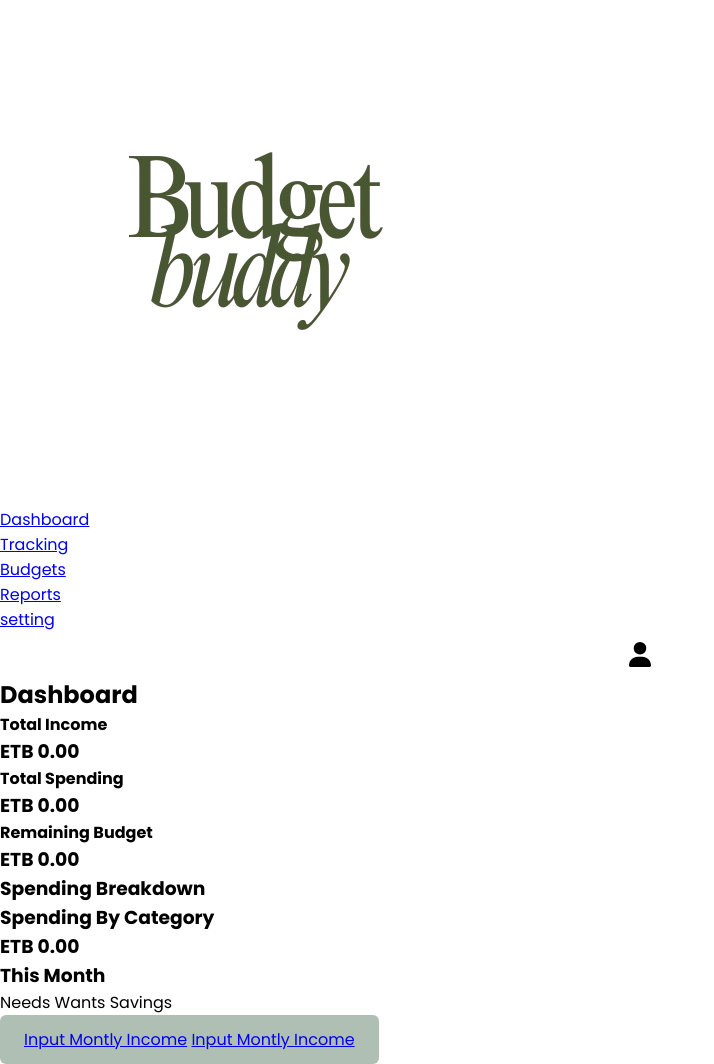
After one commit to bekadesta/BudgetBuddy, a PHP site: page /dashboard.php in a window 1280 px wide. The commit adds this page. Shown: the whole page, without its empty margins (0-714 px from the left). Run offline with PHP 8.4, Linux system fonts and the light colour scheme.

```diff
--- /dev/null
+++ b/dashboard.php
@@ -0,0 +1,80 @@
+<?php
+
+?>
+
+<!DOCTYPE html>
+<html lang="en">
+<head>
+    <meta charset="UTF-8">
+    <meta name="viewport" content="width=device-width, initial-scale=1.0">
+    <title>Your Dashboard</title>
+    <link rel="stylesheet" href="./CSS/style.css">
+        <link href="https://fonts.googleapis.com/css2?family=Poppins:wght@300;400;500;600;700&display=swap" rel="stylesheet">
+</head>
+<body class="dashclass">
+     <header>
+            <div  class="logoss">
+                <img src="./Images/Budget-removebg-preview.png" alt="">
+            </div>
+        <nav >
+            <div class="navbar">
+                <ul>
+                <li><a href="Dashboard,html">Dashboard</a></li>
+                <li><a href="Tracking.html">Tracking</a></li>
+                <li><a href="Budgets.html">Budgets</a></li>
+                <li><a href="Reports.html">Reports</a></li>
+                <li><a href="settings.html">setting</a></li>
+                <li class="logos"><img src="./Images/user-solid.svg" alt=""></li>
+                </ul>
+            </div>
+        </nav>
+
+    </header>
+    <section>
+       <div class="container1">
+            <h2 class="title">
+            Dashboard
+            </h2>
+            <div class="box-container">
+            <div class="baby-box">
+                <h4>Total Income</h4>
+                <h3>ETB 0.00</h3>
+            </div>
+            <div class="baby-box">
+                <h4>Total Spending</h4>
+                <h3>ETB 0.00</h3>
+            </div>
+            <div class="baby-box">
+                <h4>Remaining Budget</h4>
+                <h3>ETB 0.00</h3>
+            </div>
+            </div>
+       </div>
+        <div class="container2">
+            <h3>Spending Breakdown</h3>
+            <div class="container3">
+                <div><h3>Spending By Category</h3></div>
+                <div><h3>ETB 0.00</h3></div>
+                <div>
+                    <h3>This Month</h3>
+                    <div class="boxes">
+                        <div class="box"></div>
+                        <div class="box"></div>
+                        <div class="box"></div>
+                    </div>
+                    <div class="labels">
+                        <span>Needs</span>
+                        <span>Wants</span>
+                        <span>Savings</span>
+                    </div>
+                </div>
+            </div>
+            <div class="styled-button">
+                <a href="#">Input Montly Income</a>
+                <a href="inputincome.html">Input Montly Income</a>
+            </div>
+        </div>
+
+    </section>
+</body>
+</html>
```
Also changed, not shown: signin.php (+28 -15 lines).
